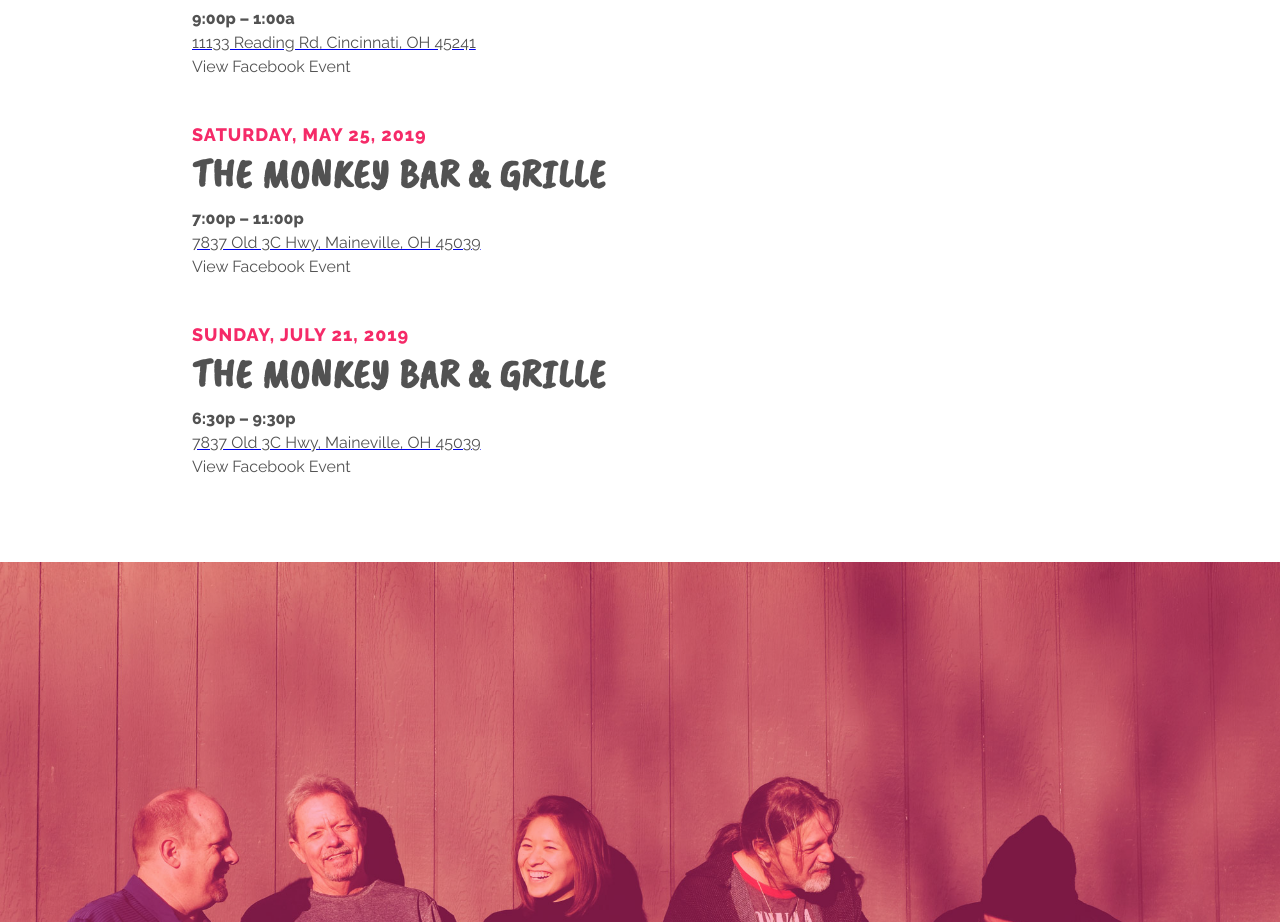
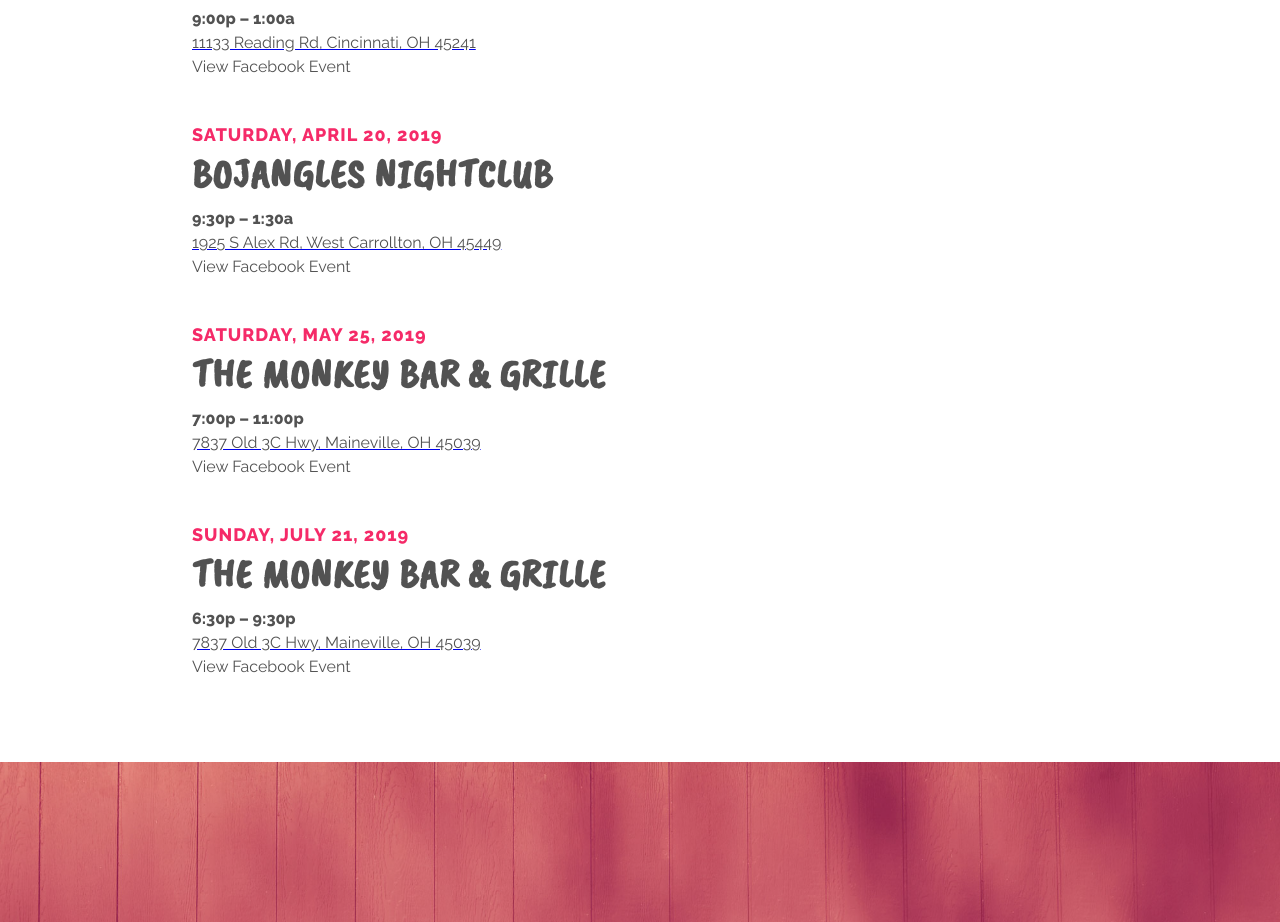
Before and after one commit to sarahsugawara/sarahsugar-website, a plain HTML site: page events.html in a window 1280 px wide. Shown: the part 1508-2430 px from the top of the page. Drawn offline with nearby package versions, Linux system fonts and the light colour scheme.

Commit message:
Added new event.

```diff
--- a/events.html
+++ b/events.html
@@ -111,6 +111,13 @@
                 <a class="facebook-link" href="https://www.facebook.com/events/1094417400737588/"><p>View Facebook Event</p></a>
             </div>
             <div class="gig--container">
+                <h3>Saturday, April 20, 2019</h3>
+                <h4>BoJangles Nightclub</h4>
+                <h5>9:30p – 1:30a</h5>
+                <a href="https://www.google.com/maps/place/BoJangles+Nightclub/@39.6469357,-84.2460044,17z/data=!3m1!4b1!4m5!3m4!1s0x884088443ace3587:0xeb4b756b71be2cce!8m2!3d39.6469357!4d-84.2438104"><p>1925 S Alex Rd, West Carrollton, OH 45449</p></a>
+                <a class="facebook-link" href="https://www.facebook.com/events/475445009650660/"><p>View Facebook Event</p></a>
+            </div>
+            <div class="gig--container">
                 <h3>Saturday, May 25, 2019</h3>
                 <h4>The Monkey Bar & Grille</h4>
                 <h5>7:00p – 11:00p</h5>
```
